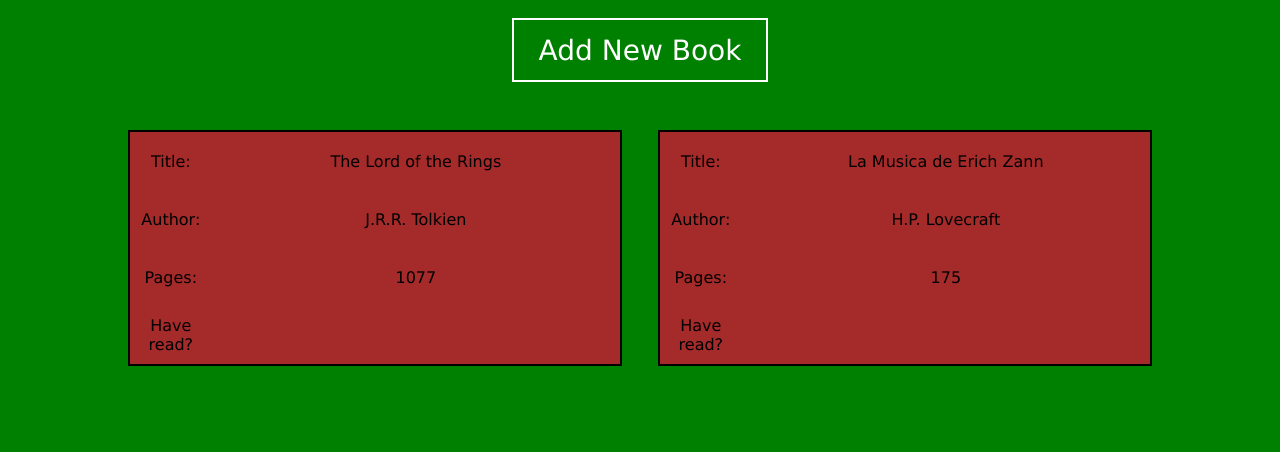
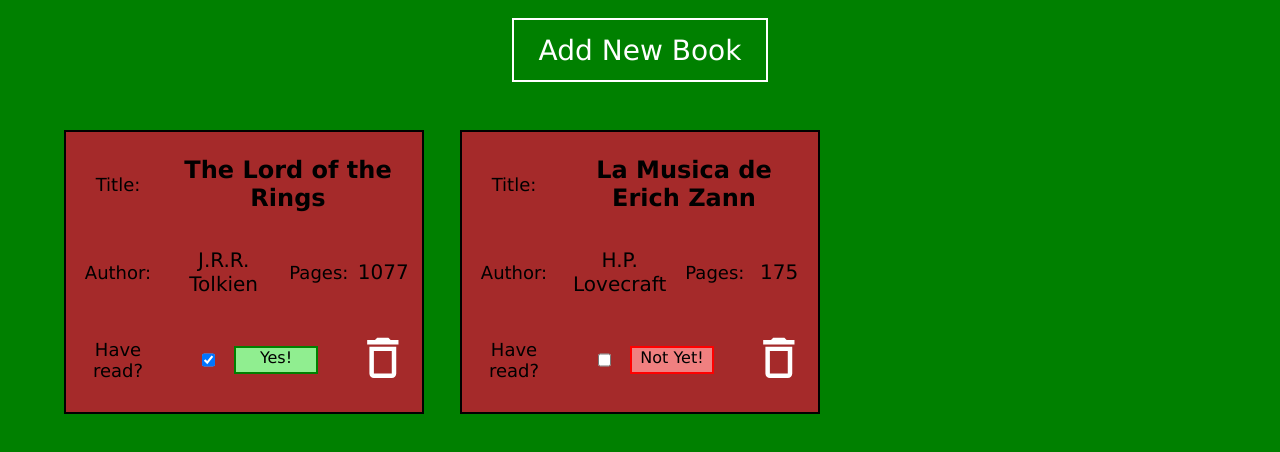
Before and after one commit to nwmason/library, a plain HTML site: page index.html in a window 1280 px wide. Shown: the part 112-564 px from the top of the page. Drawn offline with Linux system fonts and the light colour scheme.

Commit message:
last resposive design adjustments (I promise this time)
book cards layout finalized, added read checkbox functionality

```diff
--- a/app.js
+++ b/app.js
@@ -20,7 +20,7 @@ Book.prototype.changeReadStatus = function () {
 }
 
 const theLordofTheRings = new Book("The Lord of the Rings", "J.R.R. Tolkien", "1077", true)
-const Lovecraft = new Book("La Musica de Erich Zann", "H.P. Lovecraft", "175", true)
+const Lovecraft = new Book("La Musica de Erich Zann", "H.P. Lovecraft", "175", false)
 
 
 function addBooktoLibrary() {
@@ -58,7 +58,7 @@ myLibrary.forEach(function(bookObject) {
     const bookTitle = document.createElement("div");
     const bookAuthor = document.createElement("div");
     const bookPages = document.createElement("div");
-    const bookReadStatusGrid = document.createElement("form");
+    const bookReadStatusGrid = document.createElement("div");
 
     bookTitle.setAttribute("class", "book-title");
     bookTitle.textContent = bookObject.title;
@@ -76,4 +76,43 @@ myLibrary.forEach(function(bookObject) {
     bookContainer.appendChild(bookPages);
     bookContainer.appendChild(ReadStatusLabel);
     bookContainer.appendChild(bookReadStatusGrid);
+
+    const readCheckBox = document.createElement("input");
+    const bookReadStatus = document.createElement("div");
+
+    readCheckBox.type = "checkbox";
+    readCheckBox.setAttribute("class", "read-checkbox")
+    bookReadStatus.setAttribute("id", "read-text");
+
+
+    if (bookObject.readStatus === true) {
+        readCheckBox.checked = true;
+        bookReadStatus.setAttribute("class", "yes");
+        bookReadStatus.textContent = "Yes!";
+    } else {
+        readCheckBox.checked = false;
+        bookReadStatus.setAttribute("class", "no");
+        bookReadStatus.textContent = "Not Yet!";
+
+    }
+
+    bookReadStatusGrid.appendChild(readCheckBox)
+    bookReadStatusGrid.appendChild(bookReadStatus)
+
+    readCheckBox.addEventListener("change", function() {
+        if (this.checked) {
+            bookReadStatus.setAttribute("class", "yes");
+            bookReadStatus.textContent = "Yes!";
+        } else {
+            bookReadStatus.setAttribute("class", "no");
+            bookReadStatus.textContent = "Not Yet!";
+        }
+    })
+
+    const svgCode = '<svg xmlns="http://www.w3.org/2000/svg" viewBox="0 0 24 24"><path d="M6,19A2,2 0 0,0 8,21H16A2,2 0 0,0 18,19V7H6V19M8,9H16V19H8V9M15.5,4L14.5,3H9.5L8.5,4H5V6H19V4H15.5Z" /></svg>'
+    const svgContainer = document.createElement("div");
+    svgContainer.innerHTML = svgCode;
+
+    svgContainer.setAttribute("class", "trash-icon")
+    bookContainer.appendChild(svgContainer)
 });
--- a/style.css
+++ b/style.css
@@ -48,7 +48,7 @@ body {
 .container {
     background-color: green;
     display: grid;
-    padding: 128px;
+    padding: clamp(1rem, 128px, 4rem);
     padding-top: 0px;
     grid-template-columns: repeat(auto-fill, minmax(min(20rem, 100%), 1fr));
     overflow: auto;
@@ -57,13 +57,36 @@ body {
 
 .book-container {
     border: 2px solid black;
+    min-width: 300px;
     background-color: brown;
-    height: 232px;
+    height: 256px;
     text-align: center;
-    padding: 0px;
+    padding: 12px;
     display: grid;
-    grid-template: 1fr 1fr 1fr 1fr / 1fr 5fr;
+    gap: 8px;
+    grid-template: 1fr 1fr 1fr / 80px 1fr 1fr 1fr 1fr;
     align-items: center;
+}
+
+.label {
+    font-size: 18px;
+}
+
+.book-title {
+    font-size: 24px;
+    font-weight: 600;
+    grid-column: 2 / 6;
+}
+
+.book-author {
+    font-size: 20px;
+    font-weight: 500;
+    grid-column: 2 / 4;
+}
+
+.book-pages {
+    font-size: 20px;
+    font-weight: 500;
 }
 
 #read-status {
@@ -72,14 +95,36 @@ body {
     gap: 16px;
     margin-left: 32px;
     margin-right: 32px;
+    grid-column: 2 / 5;
 }
 
-.read-text-yes {
+.read-checkbox {
+    height: 22px;
+}
+
+#read-text {
+    width: 80px;
+}
+.yes {
     background-color: lightgreen;
     border: 2px solid green;
 }
 
-.read-text-no {
+.no {
     background-color: lightcoral;
     border: 2px solid red;
 }
+
+.trash-icon {
+    fill: white;
+    transition: 0.1s;
+}
+
+.trash-icon:hover {
+    fill: red;
+    cursor: pointer;
+}
+
+.trash-icon:active {
+    fill: darkred;
+}
```
Also changed, not shown: index.html (+0 -13 lines).
